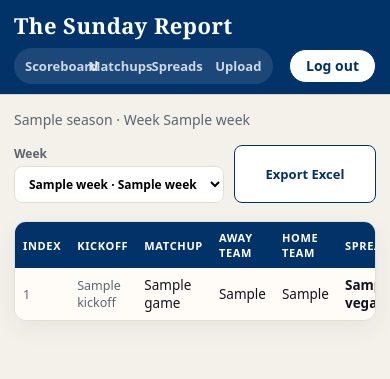
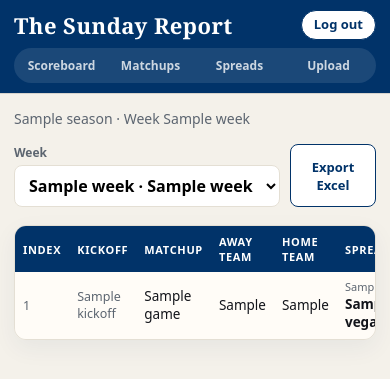
Before and after one commit to phaberman/the-sunday-report, a FastAPI app: template app/templates/past.html in a window 390 px wide. Shown: the top 379 px of the page. Run offline with FastAPI, Linux system fonts and the light colour scheme; the visitor is signed in with stand-in values (Sample User, id 1); the template is opened without the code that fills it: most values are stand-ins (such as "Sample title", 1, 10 or a date in 2020).

Commit message:
improve mobile ui ux

```diff
--- a/app/static/style.css
+++ b/app/static/style.css
@@ -136,7 +136,7 @@ h1 {
   background: var(--card);
   border: 1px solid var(--line);
   border-radius: 12px;
-  overflow-x: auto;
+  overflow: visible;
   box-shadow: 0 8px 24px rgba(1, 51, 105, 0.06);
 }
 table { width: 100%; border-collapse: collapse; font-size: 13.5px; }
@@ -768,7 +768,7 @@ button.btn-primary:hover, .btn-primary:hover { background: var(--red-2); }
   border-color: #a33;
   color: #fff;
 }
-@media (max-width: 480px) {
+@media (max-width: 640px) {
   .slot-checklist-table {
     display: block;
     padding: 0;
@@ -997,11 +997,26 @@ button.btn-primary:hover, .btn-primary:hover { background: var(--red-2); }
   .wrap { padding: 0 14px; }
   .top { height: auto; }
   .top-inner { flex-wrap: wrap; gap: 8px; padding-block: 10px; }
-  .top-actions { width: 100%; margin-left: 0; }
-  .tabs, .tabs-4 { min-width: 0; flex: 1; }
+  .top-actions { display: contents; }
+  .logout-form { margin-left: auto; }
+  .logout-form button { padding: 6px 12px; font-size: 13px; }
+  .tabs, .tabs-4 { min-width: 0; order: 1; flex: 1 1 100%; font-size: 12px; }
+  .tabs a { padding: 6px 4px; }
   .main { padding-top: 16px; }
   th, td { padding: 8px; }
   .toolbar button, .toolbar a.btn { width: auto; flex: 1; }
   .matchups-toolbar, .matchups-toolbar .matchups-weeks { flex-wrap: wrap; }
   .matchups-toolbar .matchups-weeks .chip { flex: 0 0 calc(100% / 9 - 4px); }
+  .table-card { overflow-x: auto; }
+  input, select, .enter-table .pts-input { font-size: 16px; }
+  .spread .tip {
+    display: block;
+    position: static;
+    max-width: none;
+    padding: 0;
+    background: none;
+    box-shadow: none;
+    color: var(--muted);
+    font-size: 11px;
+  }
 }
```
